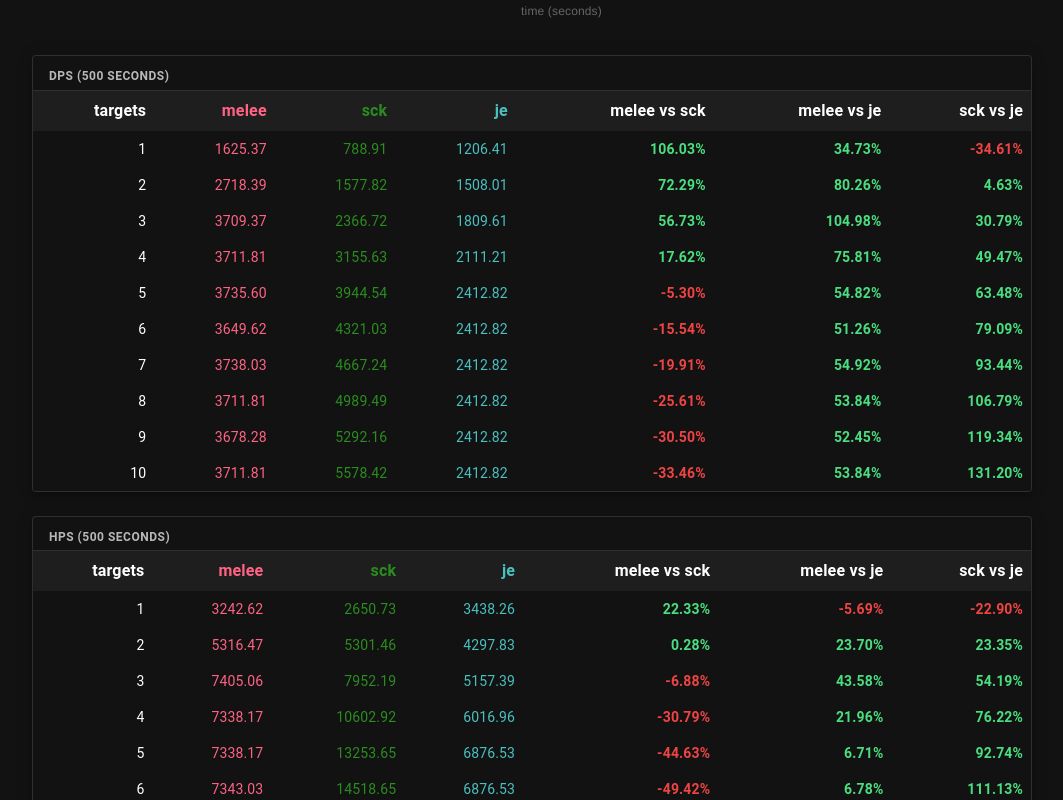
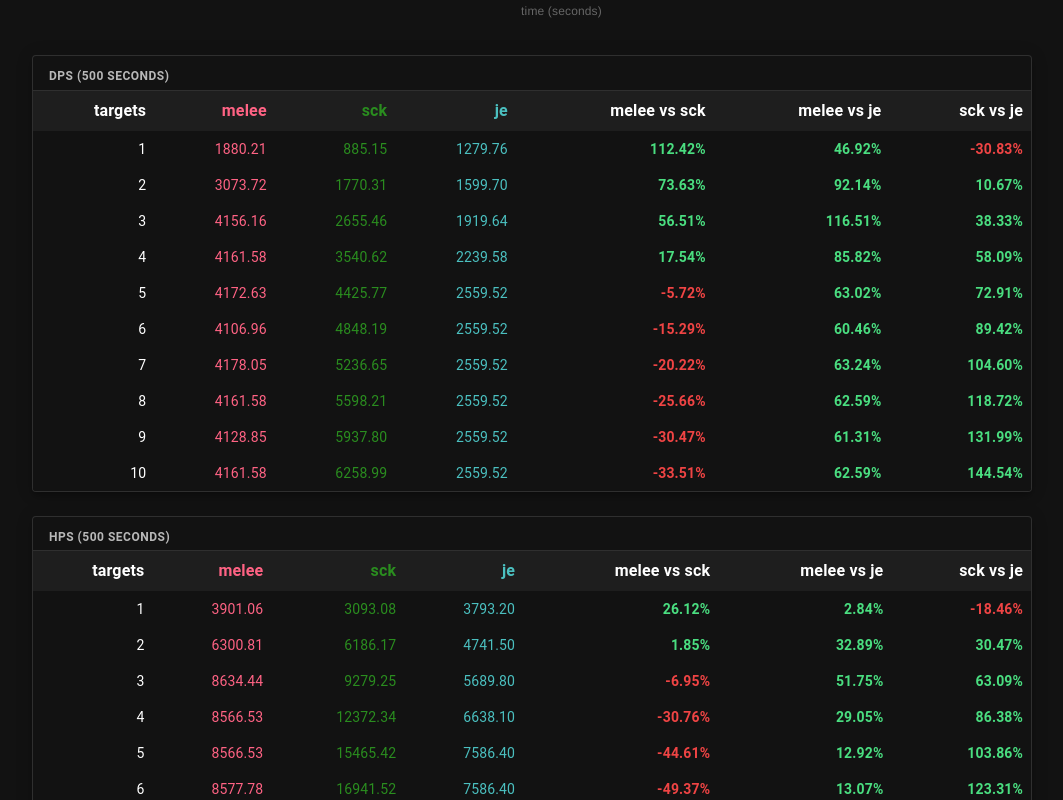
Before and after one commit to lolswirl/wait-im-ramping, a Next.js app: page /analysis/mw-damage in a window 1280 px wide. Shown: the part 1000-1800 px from the top of the page, without its empty margins (108-1171 px from the left). Built offline with nearby package versions, Linux system fonts and the light colour scheme; what @mui/material-nextjs would draw is missing.

Commit message:
add dmg multi from class tree

```diff
--- a/app/analysis/mw-damage/DamageComparison.tsx
+++ b/app/analysis/mw-damage/DamageComparison.tsx
@@ -9,6 +9,7 @@ import PageHeader from "@components/PageHeader/PageHeader";
 import { GCD } from "@data/spells/spell";
 import SPELLS from "@data/spells";
 import TALENTS from "@data/specs/monk/mistweaver/talents";
+import SHARED from "@data/specs/monk/talents";
 import { CLASSES } from "@data/class";
 
 import { GetTitle } from "@util/stringManipulation";
@@ -54,6 +55,14 @@ const STVsSpinning: React.FC<{ title: string; description: string }> = ({ title,
   const jadefireTeachingsTransfer = ancientTeachings.custom.transferRate + jadefireTeachings.custom.transferRate;
   const wayOfTheCraneTransfer = wayOfTheCrane.custom.transferRate * wayOfTheCrane.custom.targetsPerSCK;
 
+  // Shared talent multipliers (assuming all enabled)
+  const fastFeetRSK = 1 + SHARED.FAST_FEET.custom.risingSunKickIncrease; // 1.7x
+  const fastFeetSCK = 1 + SHARED.FAST_FEET.custom.spinningCraneKickIncrease; // 1.1x
+  const ferocityOfXuenMulti = 1 + SHARED.FEROCITY_OF_XUEN.custom.damageIncrease; // 1.02x
+  const chiProficiencyDamage = 1 + SHARED.CHI_PROFICIENCY.custom.magicDamageIncrease; // 1.04x
+  const chiProficiencyHealing = 1 + SHARED.CHI_PROFICIENCY.custom.healingDoneIncrease; // 1.04x
+  const martialInstinctsMulti = 1 + SHARED.MARTIAL_INSTINCTS.custom.damageIncrease; // 1.04x
+
   const simulateRotations = useCallback((totalTime: number, targets?: number, asHealing?: boolean) => {
     const useTargets = targets ?? targetCount;
     const useHealing = asHealing ?? showAsHealing;
@@ -65,13 +74,14 @@ const STVsSpinning: React.FC<{ title: string; description: string }> = ({ title,
     let cumulativeDamage = 0;
     const rotationDamage: { time: number; damage: number; name: string }[] = [];
 
-    const risingSunKickDamage = SPELLS.RISING_SUN_KICK.value.damage;
-    const tigerPalmDamage = SPELLS.TIGER_PALM.value.damage;
-    const blackoutKickDamage = SPELLS.BLACKOUT_KICK.value.damage;
+
+    const risingSunKickDamage = SPELLS.RISING_SUN_KICK.value.damage * ferocityOfXuenMulti * martialInstinctsMulti * fastFeetRSK;
+    const tigerPalmDamage = SPELLS.TIGER_PALM.value.damage * ferocityOfXuenMulti * martialInstinctsMulti;
+    const blackoutKickDamage = SPELLS.BLACKOUT_KICK.value.damage * ferocityOfXuenMulti * martialInstinctsMulti;
 
     const cleaveMultiplier = Math.min(useTargets, 3);
 
-    const healingConversion = useHealing ? jadefireTeachingsTransfer * ancientTeachingsArmorModifier : 1;
+    const healingConversion = useHealing ? jadefireTeachingsTransfer * ancientTeachingsArmorModifier * chiProficiencyHealing : 1;
 
     // initial rotation
     let damage = risingSunKickDamage * healingConversion;
@@ -163,9 +173,9 @@ const STVsSpinning: React.FC<{ title: string; description: string }> = ({ title,
     let cumulativeDamage = 0;
     const craneKickDamage: DamagePoint[] = [];
 
-    const craneKickDamageValue = SPELLS.SPINNING_CRANE_KICK.value.damage;
+    const craneKickDamageValue = SPELLS.SPINNING_CRANE_KICK.value.damage * ferocityOfXuenMulti * fastFeetSCK;
 
-    const healingConversion = useHealing ? wayOfTheCraneTransfer * wayOfTheCraneArmorModifier : 1;
+    const healingConversion = useHealing ? wayOfTheCraneTransfer * wayOfTheCraneArmorModifier * chiProficiencyHealing : 1;
 
     while (currentTime < totalTime) {
       const scaledDamage =
@@ -193,13 +203,13 @@ const STVsSpinning: React.FC<{ title: string; description: string }> = ({ title,
     const ticksPerChannel = channelDuration / tickInterval;
 
     // ignoring armor modifier because its nature :3
-    const healingConversion = useHealing ? jadefireTeachingsTransfer : 1;
+    const healingConversion = useHealing ? jadefireTeachingsTransfer * chiProficiencyHealing : 1;
 
     while (currentTime < totalTime) {
       for (let tick = 0; tick < ticksPerChannel && currentTime < totalTime; tick++) {
         const effectiveTargets = Math.min(useTargets, 5);
 
-        const baseDamageWithIncrease = cracklingJadeLightningDamage * (1 + jadeEmpowermentIncrease / 100);
+        const baseDamageWithIncrease = cracklingJadeLightningDamage * (1 + jadeEmpowermentIncrease / 100) * ferocityOfXuenMulti * chiProficiencyDamage;
 
         let totalDamage = baseDamageWithIncrease;
         if (effectiveTargets > 1) {
```
